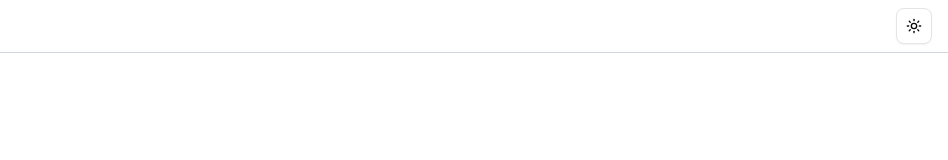
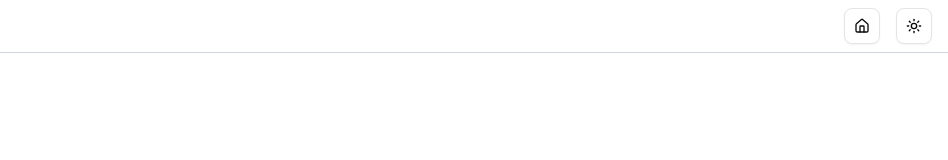
Before and after one commit to Aledpl5/Flight-Radar, a Next.js app: page /flight in a window 1280 px wide. Shown: the top 160 px of the page, without its empty margins (332-1280 px from the left). Built offline with nearby package versions, Linux system fonts and the light colour scheme.

Commit message:
sistemazioni di stile

```diff
--- a/src/components/elements/FlightInformationBox.tsx
+++ b/src/components/elements/FlightInformationBox.tsx
@@ -64,7 +64,7 @@ const FlightInformationBox = ({ data }: FlightProps) => {
 
     return (
         <div className="flex flex-col justify-center items-center gap-4 sm:mt-5">
-            <Card className="w-full max-w-4xl bg-surface-800">
+            <Card className="w-6xl bg-surface-800">
                 <div className="flex items-center justify-between gap-3 p-4">
                     <div className="flex items-center gap-3">
                         <p className="text-lg font-medium">
--- /dev/null
+++ b/src/components/ui/homeButton.tsx
@@ -0,0 +1,15 @@
+import React from 'react'
+import { Button } from './button'
+import { House, Link } from 'lucide-react'
+
+const HomeButton = () => {
+  return (
+    <div>
+        <Button variant="outline" size="icon" className='cursor-pointer'>
+            <a href='/' ><House /></a>
+        </Button>
+    </div>
+  )
+}
+
+export default HomeButton
--- a/src/components/ui/navbar.tsx
+++ b/src/components/ui/navbar.tsx
@@ -1,9 +1,11 @@
 import React from 'react'
 import { ModeToggle } from "../theme/ModeToggle";
+import HomeButton from './homeButton';
 
 const Navbar = () => {
   return (
-    <div className="w-full px-4 py-2 flex justify-end border-b border-b-gray-300 dark:border-b-gray-700">
+    <div className="w-full gap-4 px-4 py-2 flex justify-end border-b border-b-gray-300 dark:border-b-gray-700">
+        <HomeButton />
         <ModeToggle />
     </div>
   )
```
